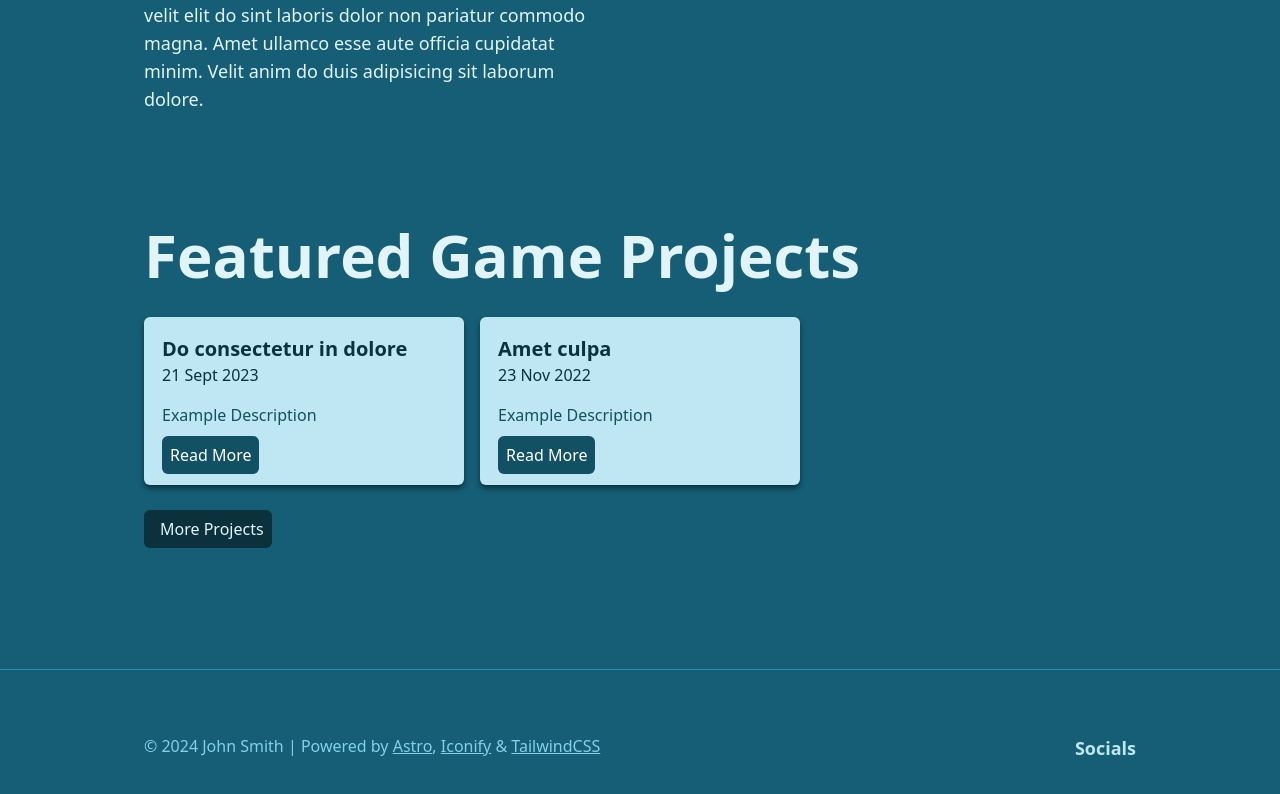
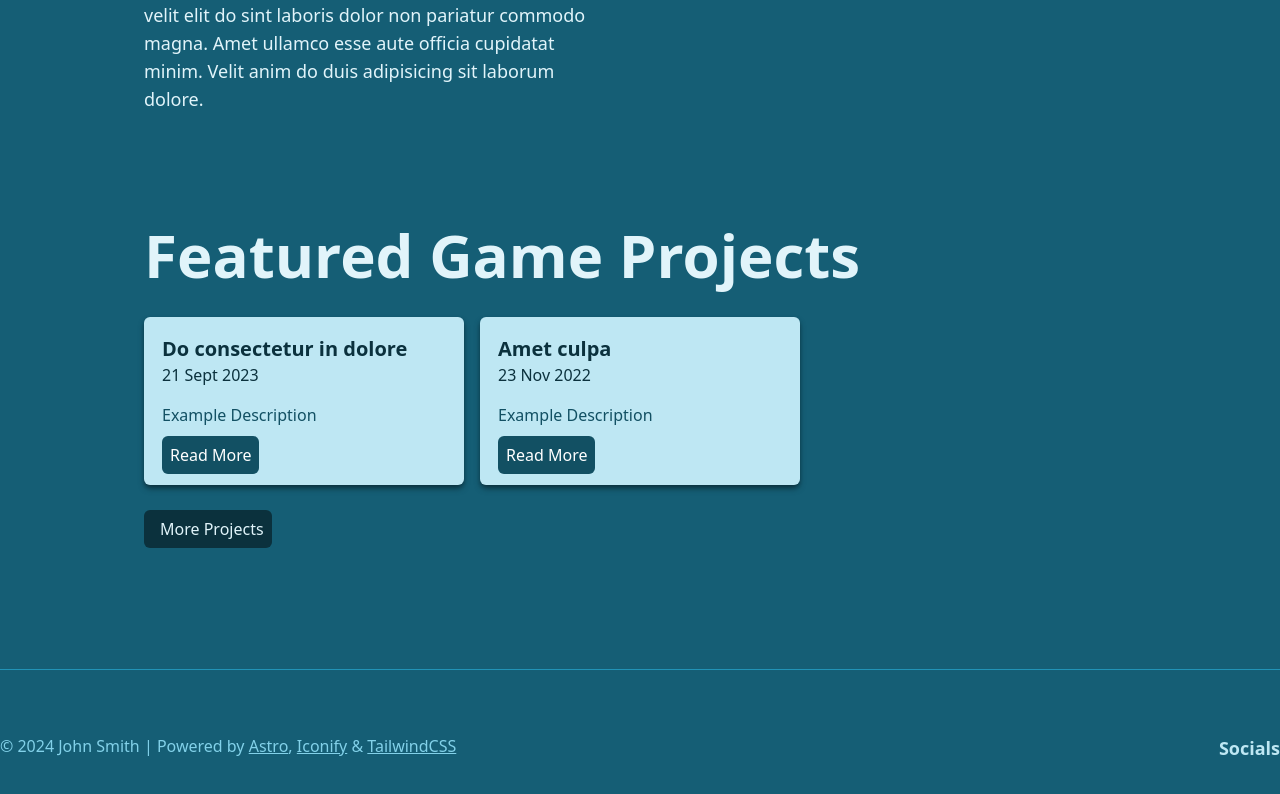
Before and after one commit to Jim-JustCoding/astro-website-template, an Astro site: page / in a window 1280 px wide. Shown: the part 1307-2101 px from the top of the page. Built offline with nearby package versions, Linux system fonts and the light colour scheme; Astro itself is replaced by a stand-in of ours.

Commit message:
Slight adjustment to Footer
Whoops, I didn't update package-lock.json...

```diff
--- a/src/components/Footer.astro
+++ b/src/components/Footer.astro
@@ -9,8 +9,8 @@ const socials = [
 ---
 
 <footer class="py-16 border-t border-darkCyan-400 mt-32">
-    <div class="container mx-auto px-36 text-center md:text-left">
-        <div class="grid grid-cols-1 gap-8 lg:grid-cols-5 lg:gap-2">
+    <div class="container mx-auto text-center md:text-left">
+        <div class="grid grid-cols-1 gap-8 lg:grid-cols-5 md:grid-cols-2 lg:gap-2">
             <!--Copyright and Tech stack info -->
             <div class="col-span-4 md:col-span-3">
                 <p class="text-darkCyan-200 text-center lg:text-left">
```
Also changed, not shown: 1 other file.
